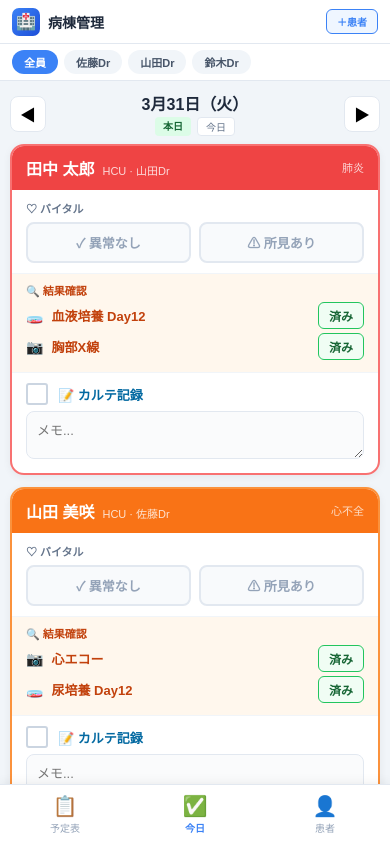
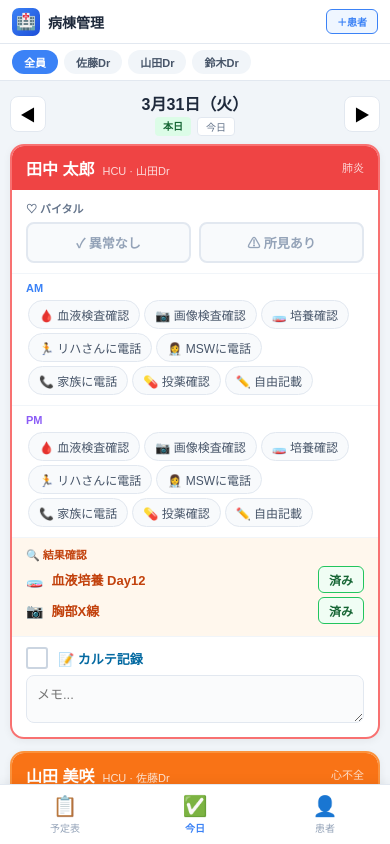
Before and after one commit to enishishamo/ward-management-app, a React (Vite) app: page / in a window 390 px wide. Built offline with nearby package versions, Linux system fonts and the light colour scheme.

Commit message:
Mobile: add AM/PM task buttons directly on patient cards

```diff
--- a/src/App.jsx
+++ b/src/App.jsx
@@ -916,32 +916,59 @@ export default function App() {
                         </div>
 
                         {/* AM tasks */}
-                        {amTasks.length > 0 && (
                         <div style={{padding:"8px 14px",borderBottom:"1px solid #F1F5F9"}}>
                           <div style={{fontSize:11,fontWeight:700,color:"#3B82F6",marginBottom:4}}>AM</div>
                           {amTasks.map(({key, cell}) => (
                             <div key={key} style={{display:"flex",alignItems:"center",gap:10,padding:"5px 0",opacity:cell.checked?0.45:1}}>
                               <div onClick={() => compT(key)} style={ck(cell.checked,c.dt,22)}>{cell.checked && <Tk s={13}/>}</div>
                               <span style={{fontSize:14,flex:1,textDecoration:cell.checked?"line-through":"none"}}>{cell.icon} {cell.label||cell.text}</span>
-                                {cell.priority && <span style={{background:"#FEF3C7",color:"#92400E",borderRadius:4,padding:"1px 6px",fontSize:11,fontWeight:700}}>{cell.priority}</span>}
+                              <button onClick={() => setAmC(prev => ({...prev,[key]:emptyCell()}))} style={{border:"none",background:"transparent",color:"#CBD5E1",fontSize:16,cursor:"pointer",padding:"0 4px"}}>✕</button>
                             </div>
+                          ))}
+                          {amTasks.length < AM && (
+                            <div style={{position:"relative"}}>
+                              {PRESETS.map((pr2, pi) => (
+                                <button key={pr2.id} onClick={() => {
+                                  const slot = Array.from({length:AM},(_,ri)=>ri).find(ri => !(amC["am"+ri+"_"+p.id]||{}).presetId);
+                                  if (slot == null) return;
+                                  const key2 = "am"+slot+"_"+p.id;
+                                  const newCell = {...emptyCell(),presetId:pr2.id,icon:pr2.icon,label:pr2.label,type:pr2.type};
+                                  setAmC(prev => ({...prev,[key2]:newCell}));
+                                  syncTaskToOrder(p.id, newCell, emptyCell());
+                                }} style={{display:"inline-flex",alignItems:"center",gap:4,margin:"2px",padding:"5px 10px",borderRadius:16,border:"1px solid #E2E8F0",background:"#F8FAFC",fontSize:12,color:"#475569",cursor:"pointer"}}>
+                                  {pr2.icon} {pr2.label}
+                                </button>
                               ))}
                             </div>
                           )}
+                        </div>
 
                         {/* PM tasks */}
-                        {pmTasks.length > 0 && (
                         <div style={{padding:"8px 14px",borderBottom:"1px solid #F1F5F9"}}>
                           <div style={{fontSize:11,fontWeight:700,color:"#8B5CF6",marginBottom:4}}>PM</div>
                           {pmTasks.map(({key, cell}) => (
                             <div key={key} style={{display:"flex",alignItems:"center",gap:10,padding:"5px 0",opacity:cell.checked?0.45:1}}>
                               <div onClick={() => compT(key)} style={ck(cell.checked,c.dt,22)}>{cell.checked && <Tk s={13}/>}</div>
                               <span style={{fontSize:14,flex:1,textDecoration:cell.checked?"line-through":"none"}}>{cell.icon} {cell.label||cell.text}</span>
-                                {cell.priority && <span style={{background:"#FEF3C7",color:"#92400E",borderRadius:4,padding:"1px 6px",fontSize:11,fontWeight:700}}>{cell.priority}</span>}
+                              <button onClick={() => setPmC(prev => ({...prev,[key]:emptyCell()}))} style={{border:"none",background:"transparent",color:"#CBD5E1",fontSize:16,cursor:"pointer",padding:"0 4px"}}>✕</button>
                             </div>
+                          ))}
+                          {pmTasks.length < PM_R && (
+                            <div style={{position:"relative"}}>
+                              {PRESETS.map((pr2) => (
+                                <button key={pr2.id} onClick={() => {
+                                  const slot = Array.from({length:PM_R},(_,ri)=>ri).find(ri => !(pmC["pm"+ri+"_"+p.id]||{}).presetId);
+                                  if (slot == null) return;
+                                  const key2 = "pm"+slot+"_"+p.id;
+                                  const newCell = {...emptyCell(),presetId:pr2.id,icon:pr2.icon,label:pr2.label,type:pr2.type};
+                                  setPmC(prev => ({...prev,[key2]:newCell}));
+                                }} style={{display:"inline-flex",alignItems:"center",gap:4,margin:"2px",padding:"5px 10px",borderRadius:16,border:"1px solid #E2E8F0",background:"#F8FAFC",fontSize:12,color:"#475569",cursor:"pointer"}}>
+                                  {pr2.icon} {pr2.label}
+                                </button>
                               ))}
                             </div>
                           )}
+                        </div>
 
                         {/* Pending confirms */}
                         {pc.length > 0 && (
```
Lines whose indentation alone changed are shown as unchanged.
